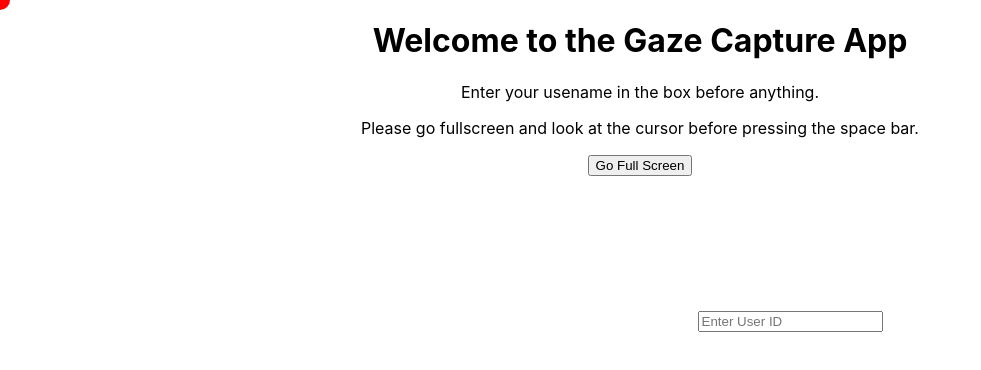
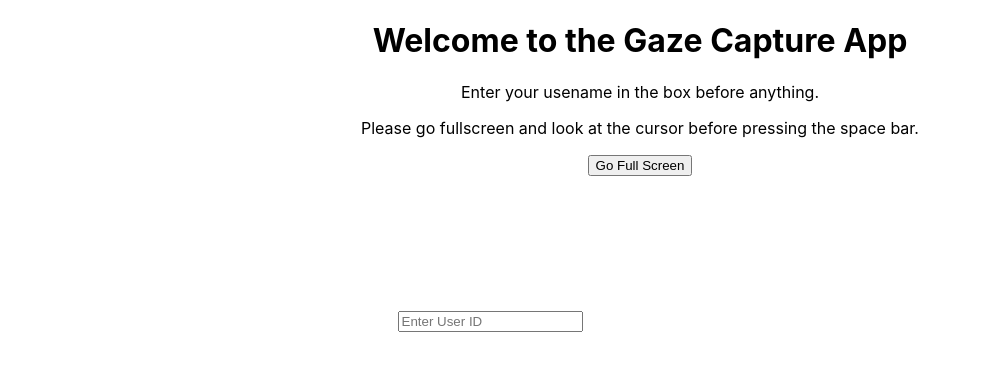
Before and after one commit to Willmp4/eye_gaze_data_collection, a React (Create React App) app in the folder frontend/: page / in a window 1280 px wide. Shown: the top 370 px of the page, without its empty margins (0-981 px from the left). Built offline with nearby package versions, Linux system fonts and the light colour scheme; no server answers.

Commit message:
nothing happens when I press space bar

```diff
--- a/frontend/src/App.js
+++ b/frontend/src/App.js
@@ -27,7 +27,8 @@ function App() {
       <p>Enter your usename in the box before anything.</p>
       <p>Please go fullscreen and look at the cursor before pressing the space bar.</p>
       <Button onClick={handleFullScreen}>{isFullScreen ? "Exit Full Screen" : "Go Full Screen"}</Button>
-      {!isCalibrationComplete ? <CalibrationComponent onCalibrationComplete={handleCalibrationComplete} /> : <CameraComponent />}
+      {/* {!isCalibrationComplete ? <CalibrationComponent onCalibrationComplete={handleCalibrationComplete} /> : <CameraComponent />} */}
+      <CameraComponent />
     </div>
   );
 }
--- a/frontend/src/CnnDataCollectionComponent.js
+++ b/frontend/src/CnnDataCollectionComponent.js
@@ -1,4 +1,4 @@
-import React, { useEffect, useState } from "react";
+import React, { useEffect, useState, useRef } from "react";
 import "./CameraComponent.css";
 import useCamera from "./useCamera"; // Assuming you have this hook
 import sendImageToServer from "./sendImageToServer";
```
